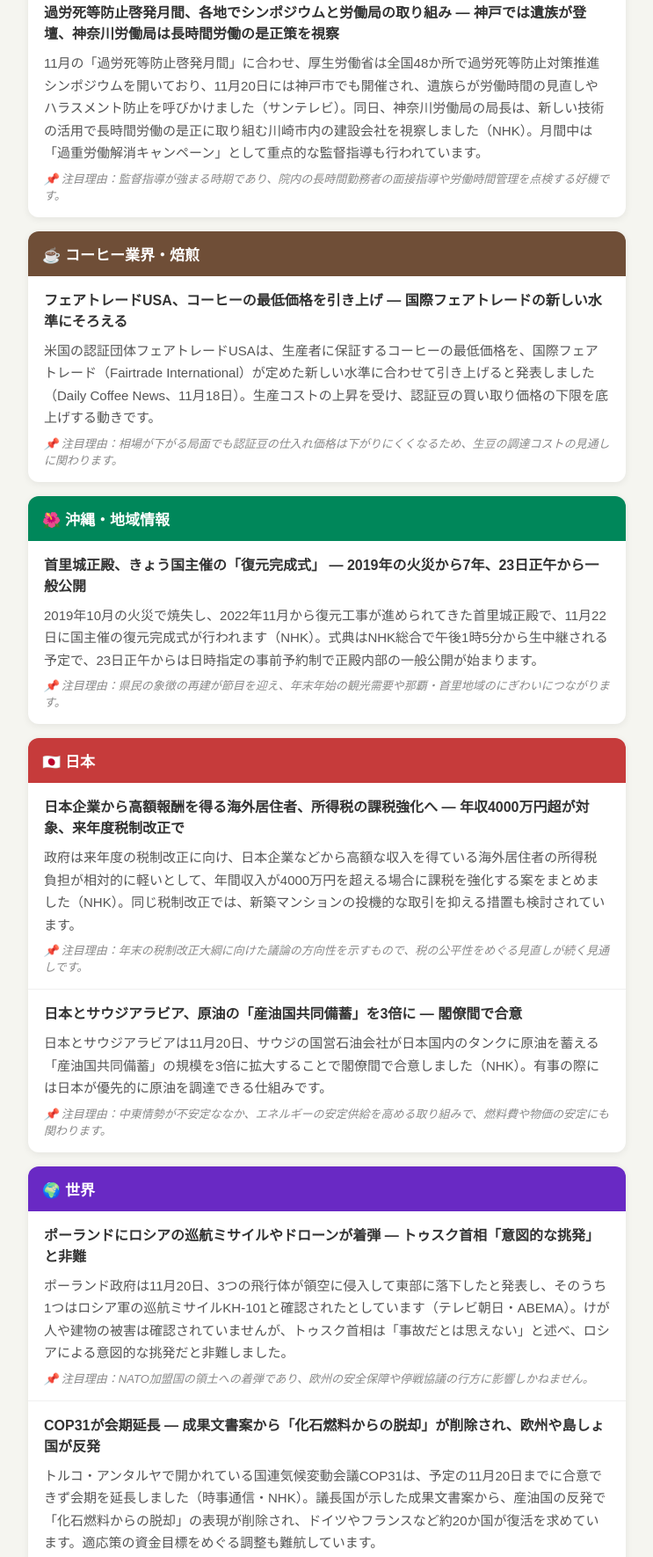
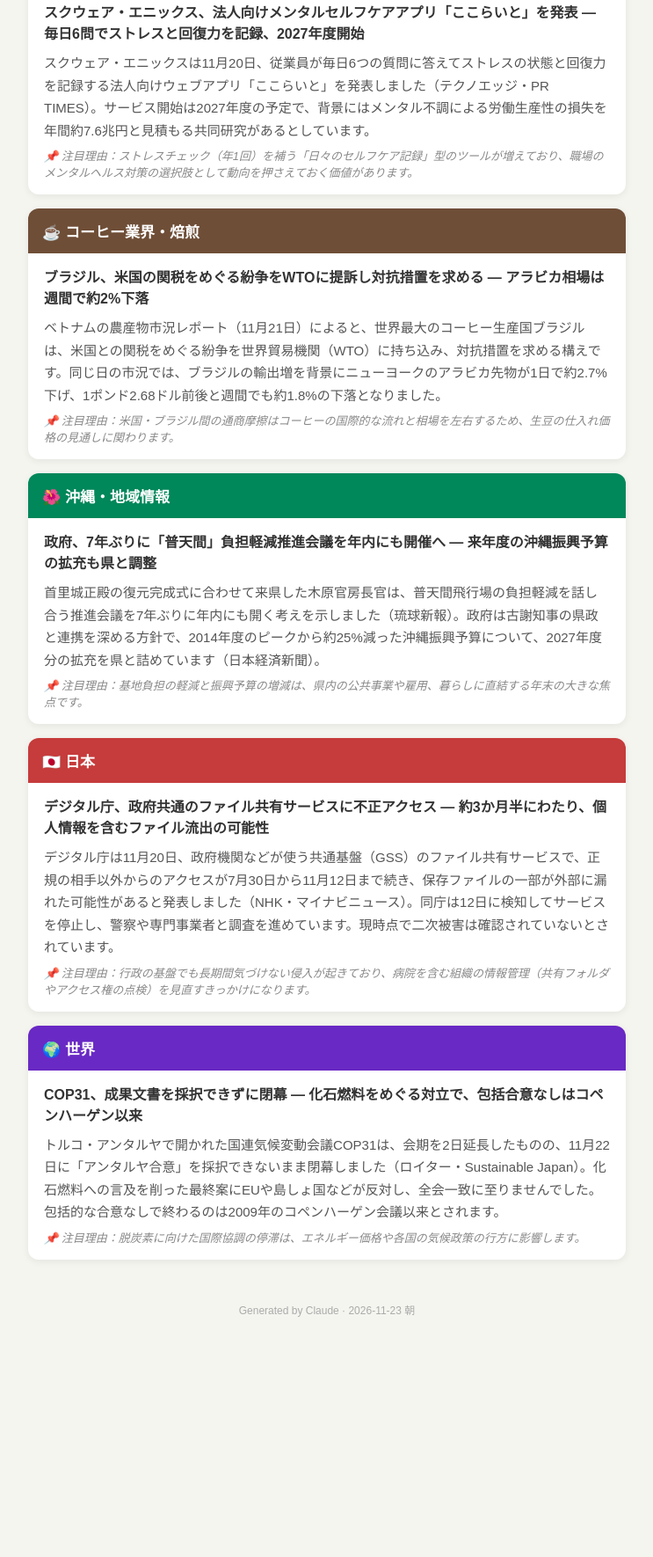
Before and after one commit to koji82kuni/morning-news, a plain HTML site: page index.html in a window 1280 px wide. Shown: the part 182-1952 px from the top of the page at 88% size, without its empty margins (268-1011 px from the left). After the commit the page ends 1695 px from the top, so only its background shows below. Drawn offline with Linux system fonts and the light colour scheme.

Commit message:
朝刊更新: 2026年11月23日

```diff
--- a/index.html
+++ b/index.html
@@ -3,7 +3,7 @@
 <head>
 <meta charset="UTF-8">
 <meta name="viewport" content="width=device-width, initial-scale=1.0">
-<title>朝刊 2026年11月22日（日）</title>
+<title>朝刊 2026年11月23日（月・祝）</title>
 <style>
   body{font-family:'Hiragino Sans','BIZ UDPGothic',sans-serif;background:#f5f5f0;margin:0;padding:0;color:#333;}
   .header{background:linear-gradient(135deg,#1a1a2e,#16213e);color:white;padding:24px 20px 16px;text-align:center;}
@@ -29,66 +29,56 @@
 <body>
 <div class="header">
   <h1>📰 今日の朝刊</h1>
-  <div class="date">2026年11月22日（日） ／ Claude 自動生成</div>
+  <div class="date">2026年11月23日（月・祝） ／ Claude 自動生成</div>
 </div>
 <div class="container">
 
   <div class="section sec-health">
     <div class="section-header">🏥 産業保健・労働安全衛生</div>
     <div class="news-item">
-      <div class="news-title">過労死等防止啓発月間、各地でシンポジウムと労働局の取り組み ― 神戸では遺族が登壇、神奈川労働局は長時間労働の是正策を視察</div>
-      <div class="news-summary">11月の「過労死等防止啓発月間」に合わせ、厚生労働省は全国48か所で過労死等防止対策推進シンポジウムを開いており、11月20日には神戸市でも開催され、遺族らが労働時間の見直しやハラスメント防止を呼びかけました（サンテレビ）。同日、神奈川労働局の局長は、新しい技術の活用で長時間労働の是正に取り組む川崎市内の建設会社を視察しました（NHK）。月間中は「過重労働解消キャンペーン」として重点的な監督指導も行われています。</div>
-      <div class="news-reason">📌 注目理由：監督指導が強まる時期であり、院内の長時間勤務者の面接指導や労働時間管理を点検する好機です。</div>
+      <div class="news-title">スクウェア・エニックス、法人向けメンタルセルフケアアプリ「ここらいと」を発表 ― 毎日6問でストレスと回復力を記録、2027年度開始</div>
+      <div class="news-summary">スクウェア・エニックスは11月20日、従業員が毎日6つの質問に答えてストレスの状態と回復力を記録する法人向けウェブアプリ「ここらいと」を発表しました（テクノエッジ・PR TIMES）。サービス開始は2027年度の予定で、背景にはメンタル不調による労働生産性の損失を年間約7.6兆円と見積もる共同研究があるとしています。</div>
+      <div class="news-reason">📌 注目理由：ストレスチェック（年1回）を補う「日々のセルフケア記録」型のツールが増えており、職場のメンタルヘルス対策の選択肢として動向を押さえておく価値があります。</div>
     </div>
   </div>
 
   <div class="section sec-coffee">
     <div class="section-header">☕ コーヒー業界・焙煎</div>
     <div class="news-item">
-      <div class="news-title">フェアトレードUSA、コーヒーの最低価格を引き上げ ― 国際フェアトレードの新しい水準にそろえる</div>
-      <div class="news-summary">米国の認証団体フェアトレードUSAは、生産者に保証するコーヒーの最低価格を、国際フェアトレード（Fairtrade International）が定めた新しい水準に合わせて引き上げると発表しました（Daily Coffee News、11月18日）。生産コストの上昇を受け、認証豆の買い取り価格の下限を底上げする動きです。</div>
-      <div class="news-reason">📌 注目理由：相場が下がる局面でも認証豆の仕入れ価格は下がりにくくなるため、生豆の調達コストの見通しに関わります。</div>
+      <div class="news-title">ブラジル、米国の関税をめぐる紛争をWTOに提訴し対抗措置を求める ― アラビカ相場は週間で約2%下落</div>
+      <div class="news-summary">ベトナムの農産物市況レポート（11月21日）によると、世界最大のコーヒー生産国ブラジルは、米国との関税をめぐる紛争を世界貿易機関（WTO）に持ち込み、対抗措置を求める構えです。同じ日の市況では、ブラジルの輸出増を背景にニューヨークのアラビカ先物が1日で約2.7%下げ、1ポンド2.68ドル前後と週間でも約1.8%の下落となりました。</div>
+      <div class="news-reason">📌 注目理由：米国・ブラジル間の通商摩擦はコーヒーの国際的な流れと相場を左右するため、生豆の仕入れ価格の見通しに関わります。</div>
     </div>
   </div>
 
   <div class="section sec-okinawa">
     <div class="section-header">🌺 沖縄・地域情報</div>
     <div class="news-item">
-      <div class="news-title">首里城正殿、きょう国主催の「復元完成式」 ― 2019年の火災から7年、23日正午から一般公開</div>
-      <div class="news-summary">2019年10月の火災で焼失し、2022年11月から復元工事が進められてきた首里城正殿で、11月22日に国主催の復元完成式が行われます（NHK）。式典はNHK総合で午後1時5分から生中継される予定で、23日正午からは日時指定の事前予約制で正殿内部の一般公開が始まります。</div>
-      <div class="news-reason">📌 注目理由：県民の象徴の再建が節目を迎え、年末年始の観光需要や那覇・首里地域のにぎわいにつながります。</div>
+      <div class="news-title">政府、7年ぶりに「普天間」負担軽減推進会議を年内にも開催へ ― 来年度の沖縄振興予算の拡充も県と調整</div>
+      <div class="news-summary">首里城正殿の復元完成式に合わせて来県した木原官房長官は、普天間飛行場の負担軽減を話し合う推進会議を7年ぶりに年内にも開く考えを示しました（琉球新報）。政府は古謝知事の県政と連携を深める方針で、2014年度のピークから約25%減った沖縄振興予算について、2027年度分の拡充を県と詰めています（日本経済新聞）。</div>
+      <div class="news-reason">📌 注目理由：基地負担の軽減と振興予算の増減は、県内の公共事業や雇用、暮らしに直結する年末の大きな焦点です。</div>
     </div>
   </div>
 
   <div class="section sec-japan">
     <div class="section-header">🇯🇵 日本</div>
     <div class="news-item">
-      <div class="news-title">日本企業から高額報酬を得る海外居住者、所得税の課税強化へ ― 年収4000万円超が対象、来年度税制改正で</div>
-      <div class="news-summary">政府は来年度の税制改正に向け、日本企業などから高額な収入を得ている海外居住者の所得税負担が相対的に軽いとして、年間収入が4000万円を超える場合に課税を強化する案をまとめました（NHK）。同じ税制改正では、新築マンションの投機的な取引を抑える措置も検討されています。</div>
-      <div class="news-reason">📌 注目理由：年末の税制改正大綱に向けた議論の方向性を示すもので、税の公平性をめぐる見直しが続く見通しです。</div>
-    </div>
-    <div class="news-item">
-      <div class="news-title">日本とサウジアラビア、原油の「産油国共同備蓄」を3倍に ― 閣僚間で合意</div>
-      <div class="news-summary">日本とサウジアラビアは11月20日、サウジの国営石油会社が日本国内のタンクに原油を蓄える「産油国共同備蓄」の規模を3倍に拡大することで閣僚間で合意しました（NHK）。有事の際には日本が優先的に原油を調達できる仕組みです。</div>
-      <div class="news-reason">📌 注目理由：中東情勢が不安定ななか、エネルギーの安定供給を高める取り組みで、燃料費や物価の安定にも関わります。</div>
+      <div class="news-title">デジタル庁、政府共通のファイル共有サービスに不正アクセス ― 約3か月半にわたり、個人情報を含むファイル流出の可能性</div>
+      <div class="news-summary">デジタル庁は11月20日、政府機関などが使う共通基盤（GSS）のファイル共有サービスで、正規の相手以外からのアクセスが7月30日から11月12日まで続き、保存ファイルの一部が外部に漏れた可能性があると発表しました（NHK・マイナビニュース）。同庁は12日に検知してサービスを停止し、警察や専門事業者と調査を進めています。現時点で二次被害は確認されていないとされています。</div>
+      <div class="news-reason">📌 注目理由：行政の基盤でも長期間気づけない侵入が起きており、病院を含む組織の情報管理（共有フォルダやアクセス権の点検）を見直すきっかけになります。</div>
     </div>
   </div>
 
   <div class="section sec-world">
     <div class="section-header">🌍 世界</div>
     <div class="news-item">
-      <div class="news-title">ポーランドにロシアの巡航ミサイルやドローンが着弾 ― トゥスク首相「意図的な挑発」と非難</div>
-      <div class="news-summary">ポーランド政府は11月20日、3つの飛行体が領空に侵入して東部に落下したと発表し、そのうち1つはロシア軍の巡航ミサイルKH-101と確認されたとしています（テレビ朝日・ABEMA）。けが人や建物の被害は確認されていませんが、トゥスク首相は「事故だとは思えない」と述べ、ロシアによる意図的な挑発だと非難しました。</div>
-      <div class="news-reason">📌 注目理由：NATO加盟国の領土への着弾であり、欧州の安全保障や停戦協議の行方に影響しかねません。</div>
-    </div>
-    <div class="news-item">
-      <div class="news-title">COP31が会期延長 ― 成果文書案から「化石燃料からの脱却」が削除され、欧州や島しょ国が反発</div>
-      <div class="news-summary">トルコ・アンタルヤで開かれている国連気候変動会議COP31は、予定の11月20日までに合意できず会期を延長しました（時事通信・NHK）。議長国が示した成果文書案から、産油国の反発で「化石燃料からの脱却」の表現が削除され、ドイツやフランスなど約20か国が復活を求めています。適応策の資金目標をめぐる調整も難航しています。</div>
-      <div class="news-reason">📌 注目理由：脱炭素の国際的な合意が後退するかどうかは、エネルギー政策や気候変動対策の今後を左右します。</div>
+      <div class="news-title">COP31、成果文書を採択できずに閉幕 ― 化石燃料をめぐる対立で、包括合意なしはコペンハーゲン以来</div>
+      <div class="news-summary">トルコ・アンタルヤで開かれた国連気候変動会議COP31は、会期を2日延長したものの、11月22日に「アンタルヤ合意」を採択できないまま閉幕しました（ロイター・Sustainable Japan）。化石燃料への言及を削った最終案にEUや島しょ国などが反対し、全会一致に至りませんでした。包括的な合意なしで終わるのは2009年のコペンハーゲン会議以来とされます。</div>
+      <div class="news-reason">📌 注目理由：脱炭素に向けた国際協調の停滞は、エネルギー価格や各国の気候政策の行方に影響します。</div>
     </div>
   </div>
 
 </div>
-<div class="footer">Generated by Claude · 2026-11-22 朝</div>
+<div class="footer">Generated by Claude · 2026-11-23 朝</div>
 </body>
 </html>
```
